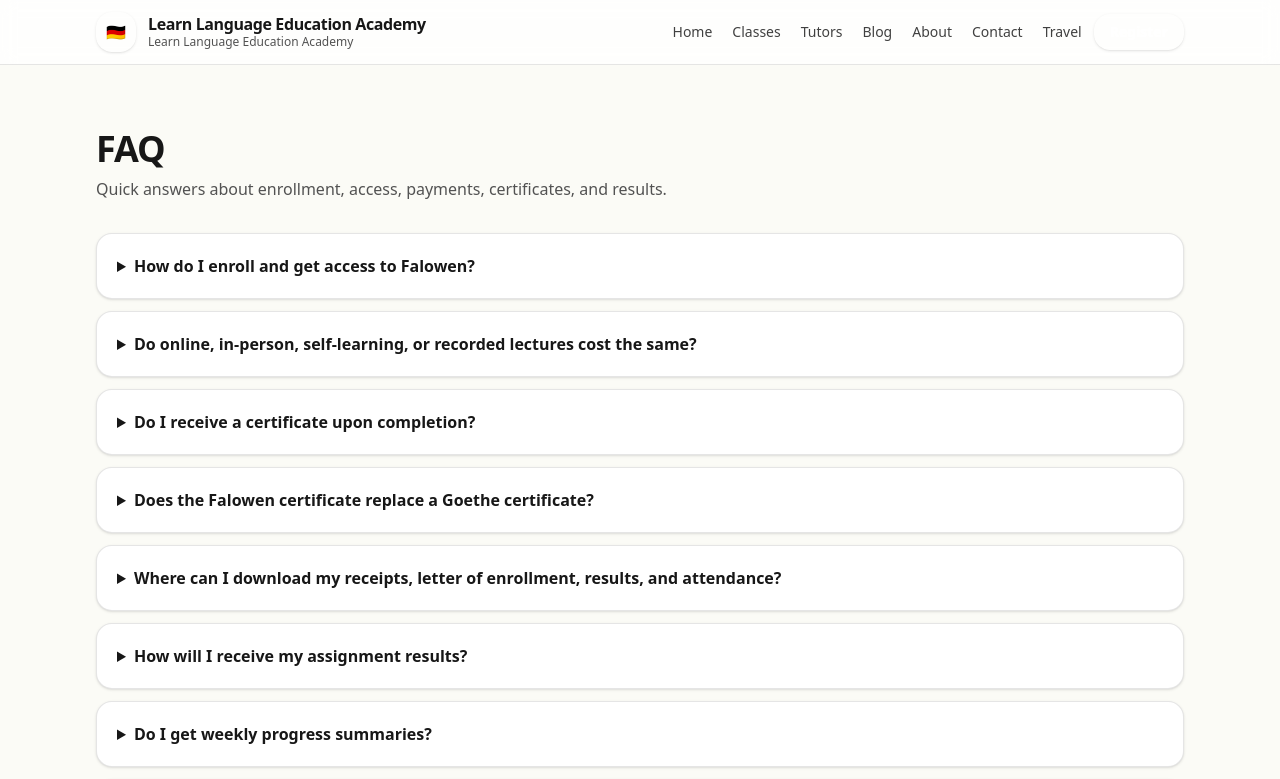
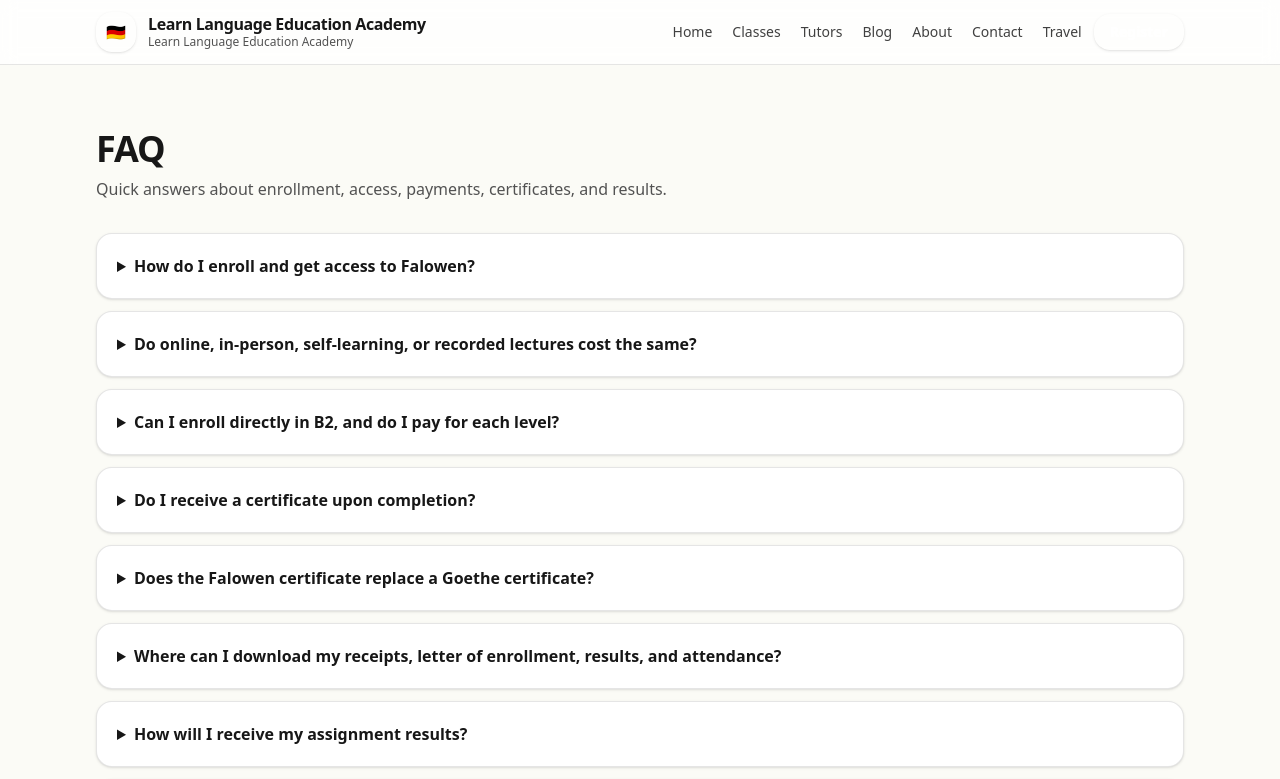
Before and after one commit to learngermanghana/learngermanghana-site, a Next.js app: page /faq in a window 1280 px wide. Shown: the top 779 px of the page. Built offline with nearby package versions, Linux system fonts and the light colour scheme.

Commit message:
Update FAQ for B2 enrollment guidance

```diff
--- a/src/app/faq/page.tsx
+++ b/src/app/faq/page.tsx
@@ -42,6 +42,17 @@ export default function FAQPage() {
                   <div>• Contract access: <span className="font-semibold">6 months</span> total Falowen access from enrollment</div>
                   <div>• After 6 months: Extend at <span className="font-semibold">1,000 GHS/month</span> or enroll in a new 10-week class</div>
                 </div>
+              </>
+            }
+          />
+
+          <FAQItem
+            q="Can I enroll directly in B2, and do I pay for each level?"
+            a={
+              <>
+                To reach B2, you must complete the full learning path: A1 → A2 → B1 → B2. Each level takes about 10 weeks and includes lessons and assessments.
+                If your goal is B2, you do not need to write the A1 and A2 exams; we focus on building your skills until B1, and then you can attempt the official exams.
+                Students pay per level. Please confirm the current fees when you are ready to enroll, and we will share the latest brochure and schedule.
               </>
             }
           />
```
